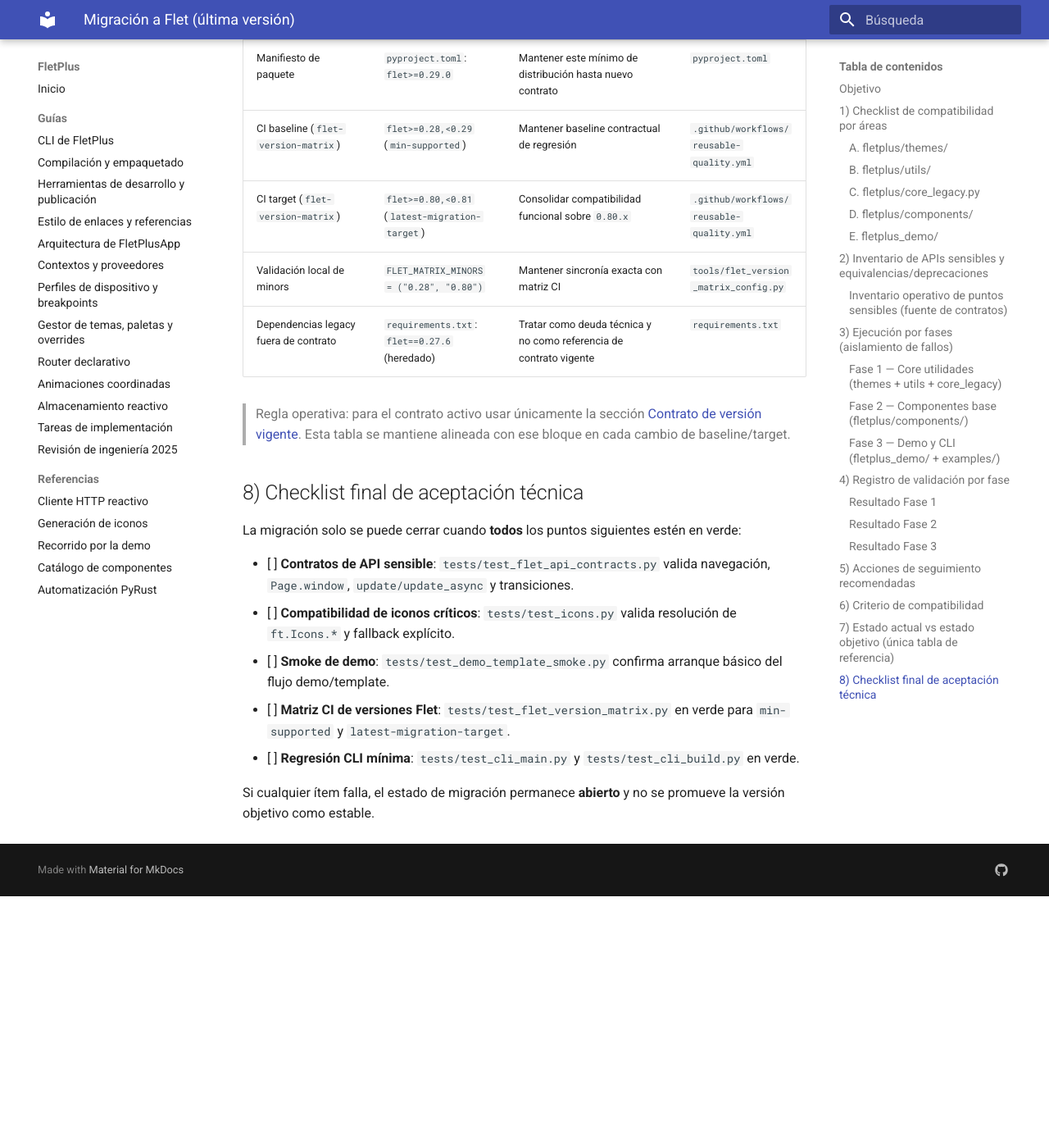
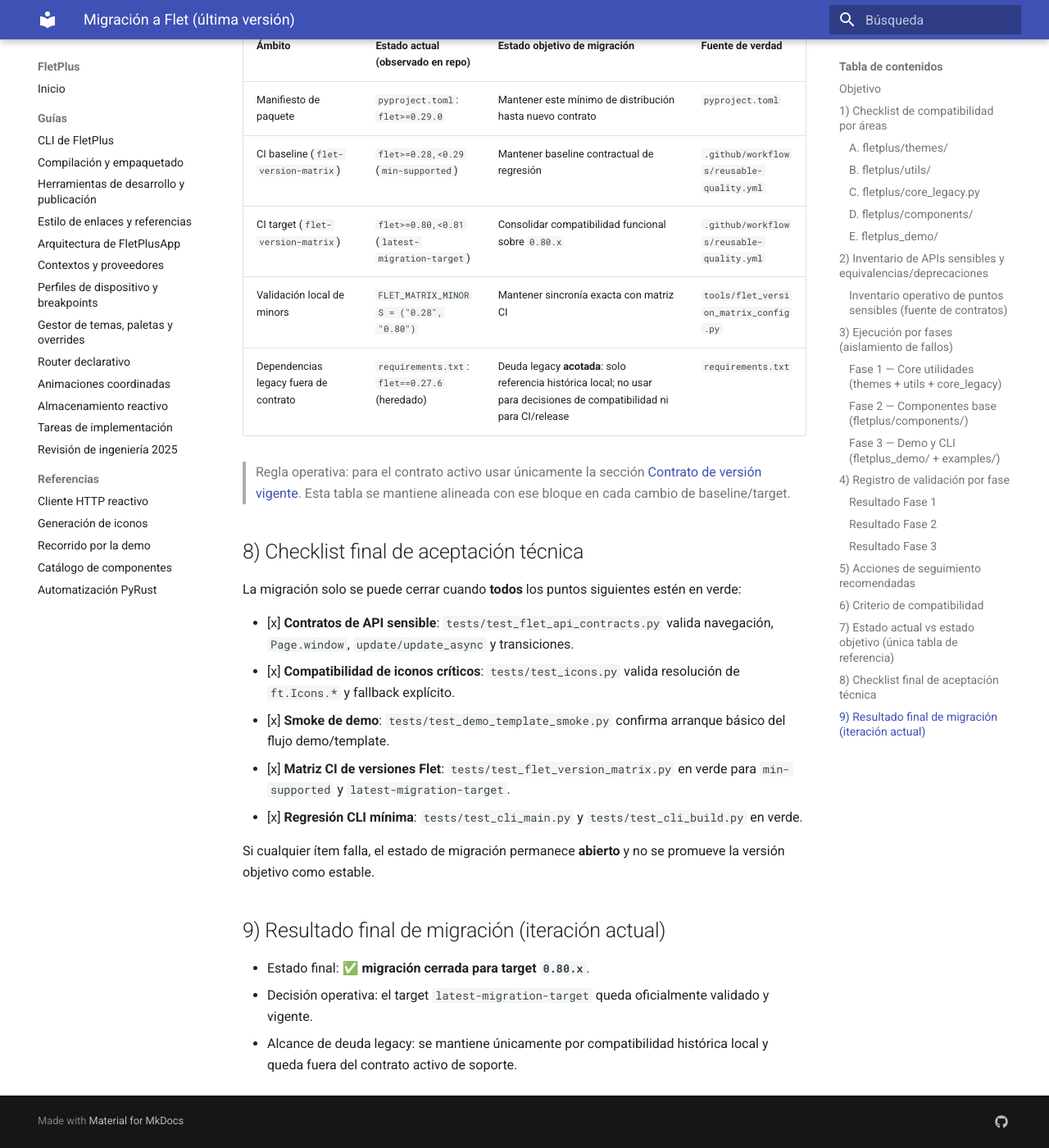
Before and after one commit to Alphonsus411/FletPlus, an MkDocs documentation site: the page built from docs/migration-flet-latest.md, in a window 1280 px wide and 1400 px high, scrolled down 6353 px. Shown: the whole window at 82% size. Built offline with MkDocs 1.6.1 and Material for MkDocs 9.7.7, drawn with Linux system fonts in a browser that asks for light colours; before the commit the page ends 7446 px from its top, so only the background shows below that; some of the changed text lies outside the part shown.

Commit message:
docs: cerrar migración flet 0.80.x y reforzar contratos

```diff
--- a/docs/migration-flet-latest.md
+++ b/docs/migration-flet-latest.md
@@ -12,6 +12,7 @@
 
 **Baseline de validación (estado actual en CI)**: `flet>=0.28,<0.29` (job `min-supported`).
 **Versión objetivo de migración (estado objetivo en CI)**: `flet>=0.80,<0.81` (job `latest-migration-target`).
+**Estado oficial del target**: ✅ **validado para toda la serie `0.80.x`**, incluyendo el parche más reciente disponible durante esta iteración de validación.
 **Mínimo de paquete (distribución)**: `flet>=0.29.0` (según `pyproject.toml`).
 
 ---
@@ -174,7 +175,7 @@
 | CI baseline (`flet-version-matrix`) | `flet>=0.28,<0.29` (`min-supported`) | Mantener baseline contractual de regresión | `.github/workflows/reusable-quality.yml` |
 | CI target (`flet-version-matrix`) | `flet>=0.80,<0.81` (`latest-migration-target`) | Consolidar compatibilidad funcional sobre `0.80.x` | `.github/workflows/reusable-quality.yml` |
 | Validación local de minors | `FLET_MATRIX_MINORS = ("0.28", "0.80")` | Mantener sincronía exacta con matriz CI | `tools/flet_version_matrix_config.py` |
-| Dependencias legacy fuera de contrato | `requirements.txt`: `flet==0.27.6` (heredado) | Tratar como deuda técnica y no como referencia de contrato vigente | `requirements.txt` |
+| Dependencias legacy fuera de contrato | `requirements.txt`: `flet==0.27.6` (heredado) | Deuda legacy **acotada**: solo referencia histórica local; no usar para decisiones de compatibilidad ni para CI/release | `requirements.txt` |
 
 > Regla operativa: para el contrato activo usar únicamente la sección [Contrato de versión vigente](tooling.md#contrato-de-version-vigente). Esta tabla se mantiene alineada con ese bloque en cada cambio de baseline/target.
 
@@ -182,10 +183,16 @@
 
 La migración solo se puede cerrar cuando **todos** los puntos siguientes estén en verde:
 
-- [ ] **Contratos de API sensible**: `tests/test_flet_api_contracts.py` valida navegación, `Page.window`, `update/update_async` y transiciones.
-- [ ] **Compatibilidad de iconos críticos**: `tests/test_icons.py` valida resolución de `ft.Icons.*` y fallback explícito.
-- [ ] **Smoke de demo**: `tests/test_demo_template_smoke.py` confirma arranque básico del flujo demo/template.
-- [ ] **Matriz CI de versiones Flet**: `tests/test_flet_version_matrix.py` en verde para `min-supported` y `latest-migration-target`.
-- [ ] **Regresión CLI mínima**: `tests/test_cli_main.py` y `tests/test_cli_build.py` en verde.
+- [x] **Contratos de API sensible**: `tests/test_flet_api_contracts.py` valida navegación, `Page.window`, `update/update_async` y transiciones.
+- [x] **Compatibilidad de iconos críticos**: `tests/test_icons.py` valida resolución de `ft.Icons.*` y fallback explícito.
+- [x] **Smoke de demo**: `tests/test_demo_template_smoke.py` confirma arranque básico del flujo demo/template.
+- [x] **Matriz CI de versiones Flet**: `tests/test_flet_version_matrix.py` en verde para `min-supported` y `latest-migration-target`.
+- [x] **Regresión CLI mínima**: `tests/test_cli_main.py` y `tests/test_cli_build.py` en verde.
 
 Si cualquier ítem falla, el estado de migración permanece **abierto** y no se promueve la versión objetivo como estable.
+
+## 9) Resultado final de migración (iteración actual)
+
+- Estado final: ✅ **migración cerrada para target `0.80.x`**.
+- Decisión operativa: el target `latest-migration-target` queda oficialmente validado y vigente.
+- Alcance de deuda legacy: se mantiene únicamente por compatibilidad histórica local y queda fuera del contrato activo de soporte.
```
Also changed, not shown: docs/TAREAS_IMPLEMENTACION.md (+10 -0 lines), docs/tooling.md (+2 -0 lines), 2 other files.
